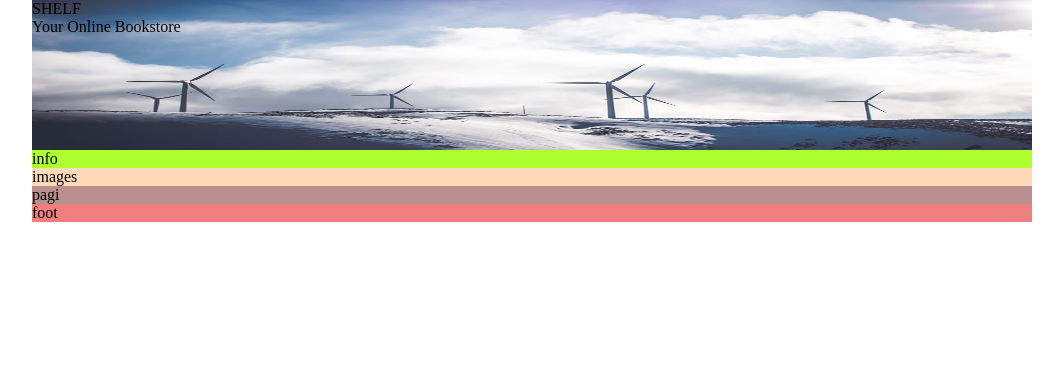
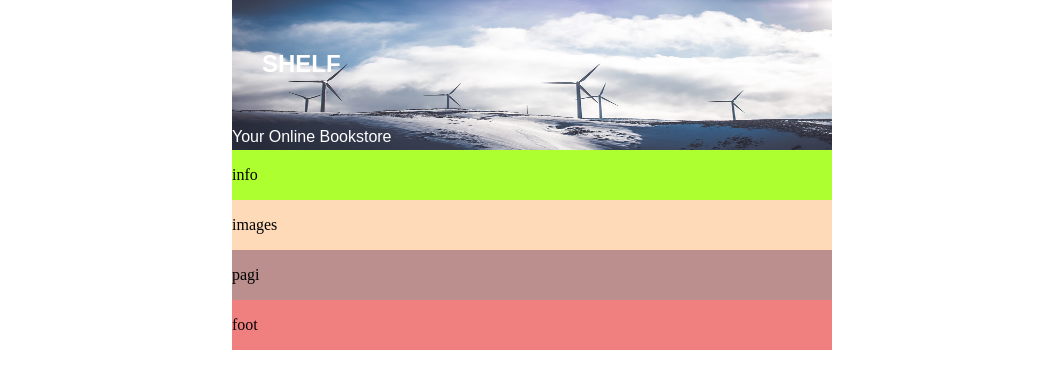
Before and after one commit to Benilec/Shelf, a plain HTML site: page index.html in a window 1280 px wide. Shown: the whole page, without its empty margins (108-1171 px from the left). Drawn offline with Linux system fonts and the light colour scheme.

Commit message:
header style

```diff
--- a/index.html
+++ b/index.html
@@ -9,7 +9,7 @@
 <body>
 <section>
     <div class="header">
-       <span class="headLine">SHELF</span>
+       <h1 class="headLine">SHELF</h1>
        <p>Your Online Bookstore</p>
     </div>
     <div class="info">
--- a/style.css
+++ b/style.css
@@ -1,12 +1,7 @@
-* {
-  margin: 0;
-  padding: 0;
-}
-
 body {
   margin: 0 auto;
-  width: 1000px;
-  height: 800px;
+  width: 600px;
+  height: 1000px;
 }
 
 section {
@@ -27,6 +22,12 @@ section {
   background-size: 100% 150px; /*size width 100% och 150px i height*/
   background-repeat: no-repeat;
   height: 150px; /*japp, den behövs*/
+  color: #fff;
+  font-family: Arial, Helvetica, sans-serif;
+}
+
+.headLine {
+padding: 5%;
 }
 
 /*
```
Also changed, not shown: 1 other file.
